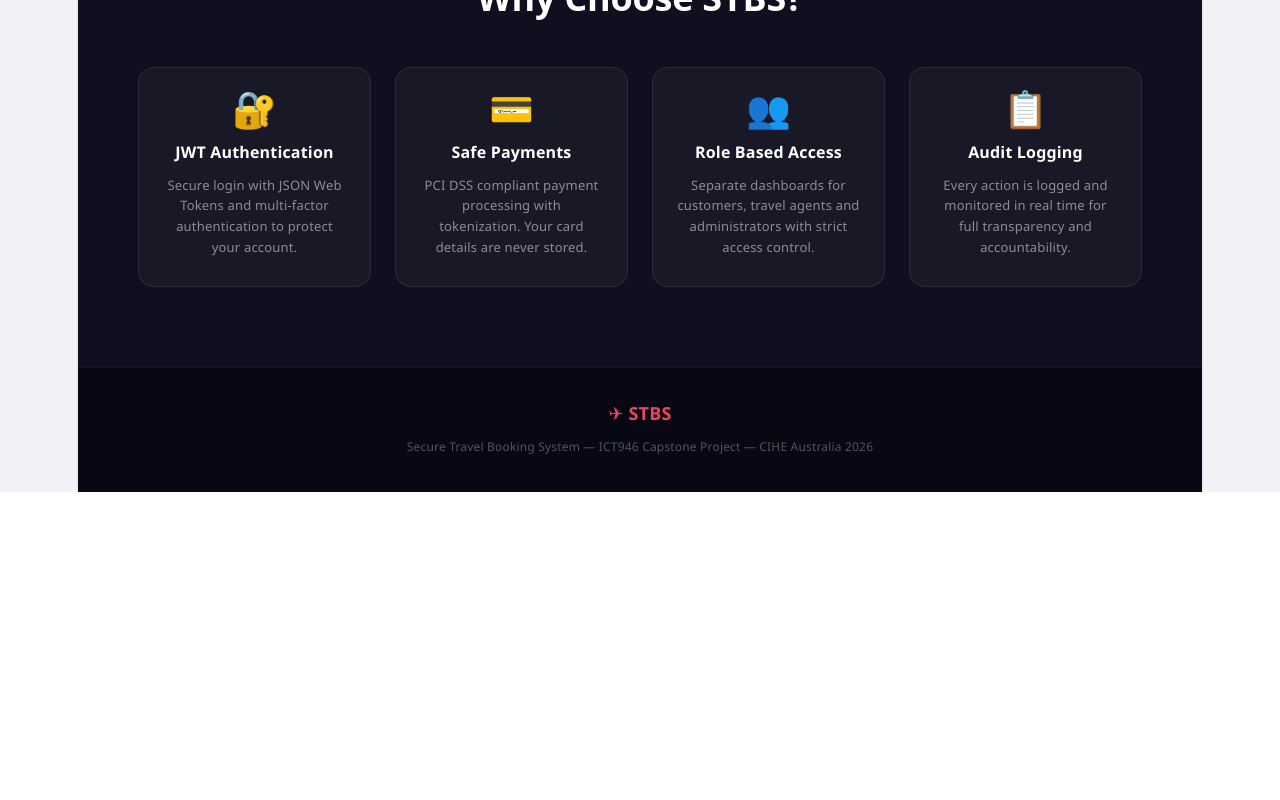
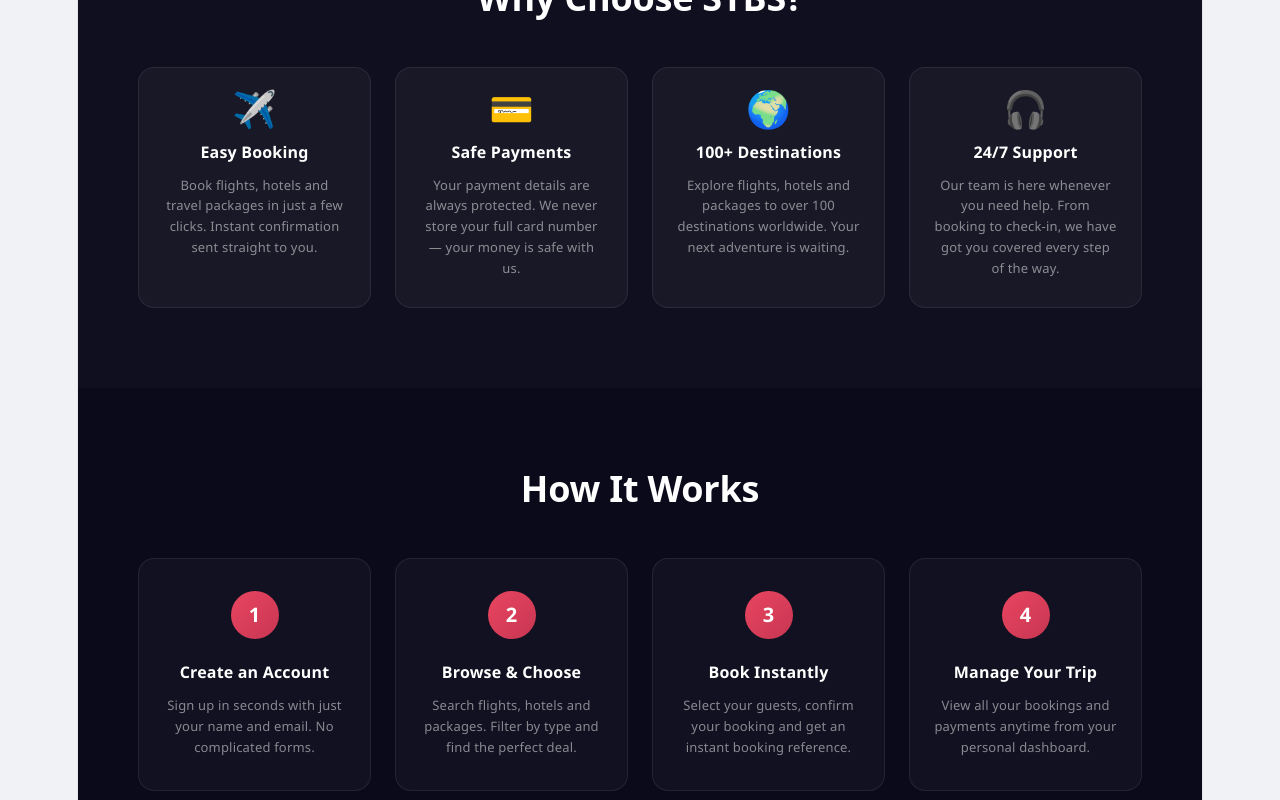
Before and after one commit to vumikashrestha1-creator/secure-travel-booking, a React (Vite) app: page / in a window 1280 px wide. Shown: the part 860-1660 px from the top of the page. Before the commit the page ends 1352 px from the top, so only its background shows below. Built offline with nearby package versions, Linux system fonts and the light colour scheme.

Commit message:
feat: Update home page with customer-friendly content and How It Works section

```diff
--- a/src/pages/Home.css
+++ b/src/pages/Home.css
@@ -244,3 +244,67 @@ body { font-family: 'Segoe UI', sans-serif; }
   font-size: 12px;
   color: rgba(255,255,255,0.3);
 }
+
+/* How It Works Section */
+.how-it-works {
+  padding: 80px 60px;
+  background: #0a0a1a;
+}
+
+.steps-grid {
+  display: grid;
+  grid-template-columns: repeat(4, 1fr);
+  gap: 24px;
+  max-width: 1100px;
+  margin: 0 auto;
+}
+
+.step-card {
+  background: rgba(255,255,255,0.03);
+  border: 1px solid rgba(255,255,255,0.08);
+  border-radius: 16px;
+  padding: 32px 24px;
+  text-align: center;
+  transition: all 0.3s;
+  position: relative;
+}
+
+.step-card:hover {
+  background: rgba(233,69,96,0.06);
+  border-color: rgba(233,69,96,0.3);
+  transform: translateY(-4px);
+}
+
+.step-number {
+  width: 48px;
+  height: 48px;
+  background: linear-gradient(135deg, #e94560, #c73652);
+  border-radius: 50%;
+  display: flex;
+  align-items: center;
+  justify-content: center;
+  font-size: 20px;
+  font-weight: 800;
+  color: white;
+  margin: 0 auto 20px auto;
+}
+
+.step-card h3 {
+  font-size: 16px;
+  font-weight: 700;
+  color: white;
+  margin-bottom: 10px;
+}
+
+.step-card p {
+  font-size: 13px;
+  color: rgba(255,255,255,0.5);
+  line-height: 1.6;
+}
+
+@media (max-width: 768px) {
+  .features-grid, .steps-grid { grid-template-columns: repeat(2, 1fr); }
+  .hero { flex-direction: column; padding: 40px 24px; }
+  .hero-title { font-size: 40px; }
+  .how-it-works, .features { padding: 60px 24px; }
+}
--- a/src/pages/Home.jsx
+++ b/src/pages/Home.jsx
@@ -24,8 +24,8 @@ export default function Home() {
           </h1>
           <p className="hero-subtitle">
             Book flights, hotels and travel packages with confidence.
-            Your data is protected with AES-256 encryption, multi-factor
-            authentication and real-time fraud detection.
+            Get the best deals, instant booking confirmation and
+            24/7 support — all in one place.
           </p>
           <div className="hero-buttons">
             <button className="btn-primary" onClick={() => navigate('/login')}>
@@ -64,7 +64,7 @@ export default function Home() {
             <span className="card-icon">🔒</span>
             <div className="card-text">
               <div className="card-title">Secure</div>
-              <div className="card-sub">AES-256 encrypted</div>
+              <div className="card-sub">Safe & encrypted</div>
             </div>
           </div>
         </div>
@@ -75,24 +75,51 @@ export default function Home() {
         <h2 className="features-title">Why Choose STBS?</h2>
         <div className="features-grid">
           <div className="feature-card">
-            <div className="feature-icon">🔐</div>
-            <h3>JWT Authentication</h3>
-            <p>Secure login with JSON Web Tokens and multi-factor authentication to protect your account.</p>
+            <div className="feature-icon">✈️</div>
+            <h3>Easy Booking</h3>
+            <p>Book flights, hotels and travel packages in just a few clicks. Instant confirmation sent straight to you.</p>
           </div>
           <div className="feature-card">
             <div className="feature-icon">💳</div>
             <h3>Safe Payments</h3>
-            <p>PCI DSS compliant payment processing with tokenization. Your card details are never stored.</p>
+            <p>Your payment details are always protected. We never store your full card number — your money is safe with us.</p>
           </div>
           <div className="feature-card">
-            <div className="feature-icon">👥</div>
-            <h3>Role Based Access</h3>
-            <p>Separate dashboards for customers, travel agents and administrators with strict access control.</p>
+            <div className="feature-icon">🌍</div>
+            <h3>100+ Destinations</h3>
+            <p>Explore flights, hotels and packages to over 100 destinations worldwide. Your next adventure is waiting.</p>
           </div>
           <div className="feature-card">
-            <div className="feature-icon">📋</div>
-            <h3>Audit Logging</h3>
-            <p>Every action is logged and monitored in real time for full transparency and accountability.</p>
+            <div className="feature-icon">🎧</div>
+            <h3>24/7 Support</h3>
+            <p>Our team is here whenever you need help. From booking to check-in, we have got you covered every step of the way.</p>
+          </div>
+        </div>
+      </section>
+
+      {/* How It Works Section */}
+      <section className="how-it-works">
+        <h2 className="features-title">How It Works</h2>
+        <div className="steps-grid">
+          <div className="step-card">
+            <div className="step-number">1</div>
+            <h3>Create an Account</h3>
+            <p>Sign up in seconds with just your name and email. No complicated forms.</p>
+          </div>
+          <div className="step-card">
+            <div className="step-number">2</div>
+            <h3>Browse & Choose</h3>
+            <p>Search flights, hotels and packages. Filter by type and find the perfect deal.</p>
+          </div>
+          <div className="step-card">
+            <div className="step-number">3</div>
+            <h3>Book Instantly</h3>
+            <p>Select your guests, confirm your booking and get an instant booking reference.</p>
+          </div>
+          <div className="step-card">
+            <div className="step-number">4</div>
+            <h3>Manage Your Trip</h3>
+            <p>View all your bookings and payments anytime from your personal dashboard.</p>
           </div>
         </div>
       </section>
```
